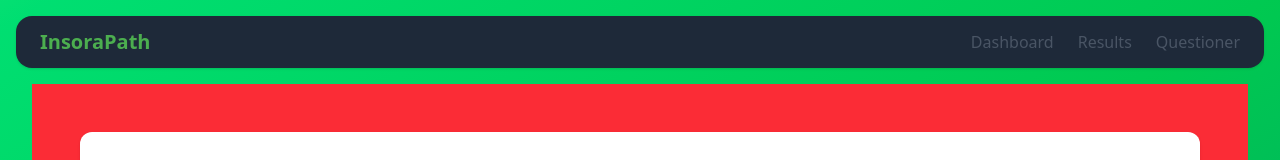
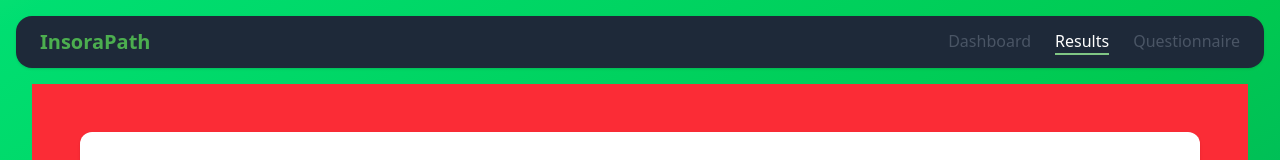
Before and after one commit to RishavIII/lincoln-financial-hackathon, a React (Vite) app: page /results in a window 1280 px wide. Shown: the top 160 px of the page. Built offline with nearby package versions, Linux system fonts and the light colour scheme.

Commit message:
Added questionnaire to navbar

```diff
--- a/src/App.jsx
+++ b/src/App.jsx
@@ -1,7 +1,8 @@
 import { BrowserRouter, Routes, Route } from "react-router-dom";
 import Navbar from "./components/Navbar";
 import Dashboard from "./pages/Dashboard";
-import Results from "./pages/Results"
+import Results from "./pages/Results";
+import Questionnaire from "./pages/Questionnaire";
 
 export default function App() {
   return (
@@ -12,6 +13,7 @@ export default function App() {
           <Routes>
             <Route path="/" element={<Dashboard />} />
             <Route path="/results" element={<Results />} />
+            <Route path="/questionnaire" element={<Questionnaire />} />
           </Routes>
         </main>
       </div>
--- a/src/components/Navbar.jsx
+++ b/src/components/Navbar.jsx
@@ -1,5 +1,6 @@
-import { Link, useLocation } from "react-router-dom";
+import { useLocation } from "react-router-dom";
 import { useState, useEffect } from "react";
+import NavbarLink from "./NavbarLink";
 
 export default function Navbar() {
   const location = useLocation();
@@ -21,36 +22,18 @@ export default function Navbar() {
         <h1 className="text-xl font-bold text-[#4cae4f]">InsoraPath</h1>
 
         <div className="flex gap-6">
-          <Link
-            to="/"
-            className={`font-medium ${
-              location.pathname === "/"
-                ? "text-white border-b-2 border-[#80c684]"
-                : "text-gray-600 hover:text-blue-500"
-            }`}
-          >
-            Dashboard
-          </Link>
-          <Link
-            to="/"
-            className={`font-medium ${
-              location.pathname === "/"
-                ? "text-white border-b-2 border-[#80c684]"
-                : "text-gray-600 hover:text-blue-500"
-            }`}
-          >
-            Results
-          </Link>
-          <Link
-            to="/"
-            className={`font-medium ${
-              location.pathname === "/"
-                ? "text-white border-b-2 border-[#80c684]"
-                : "text-gray-600 hover:text-blue-500"
-            }`}
-          >
-            Questioner
-          </Link>
+          <NavbarLink
+            url="/"
+            name="Dashboard"
+          ></NavbarLink>
+          <NavbarLink
+            url="/results"
+            name="Results"
+          ></NavbarLink>
+          <NavbarLink
+            url="/questionnaire"
+            name="Questionnaire"
+          ></NavbarLink>
         </div>
       </div>
     </nav>
--- /dev/null
+++ b/src/components/NavbarLink.jsx
@@ -0,0 +1,16 @@
+import { Link } from "react-router-dom";
+
+export default function NavbarLink({ url, name }) {
+    return (
+        <Link
+            to={url}
+            className={`font-medium ${
+                location.pathname === url
+                ? "text-white border-b-2 border-[#80c684]"
+                : "text-gray-600 hover:text-blue-500"
+            }`}
+            >
+            {name}
+        </Link>
+    )
+}
--- a/src/components/ResultCard.jsx
+++ b/src/components/ResultCard.jsx
@@ -1,7 +1,7 @@
 export default function ResultsCard({ title, description, visible }) {
     if (visible) {
         return (
-            <div className="p-6 bg-white rounded-xl shadow hover:shadow-md transition">
+            <div className="p-6 h-full bg-white rounded-xl shadow hover:shadow-md transition">
                 <h3 className="font-semibold text-lg mb-2">{title}</h3>
                 <p className="text-gray-500">{description}</p>
             </div>
--- /dev/null
+++ b/src/pages/Questionnaire.jsx
@@ -0,0 +1,14 @@
+export default function Questionnaire() {
+    return (
+        <div className="p-8">
+            <div className="p-12">
+              <h2 className="text-3xl font-semibold text-gray-800 mb-4 ">
+                Questionnaire
+              </h2>
+              <p className="text-gray-600">
+                Welcome to the questionnaire!
+              </p>
+            </div>
+        </div>
+    )
+}
```
